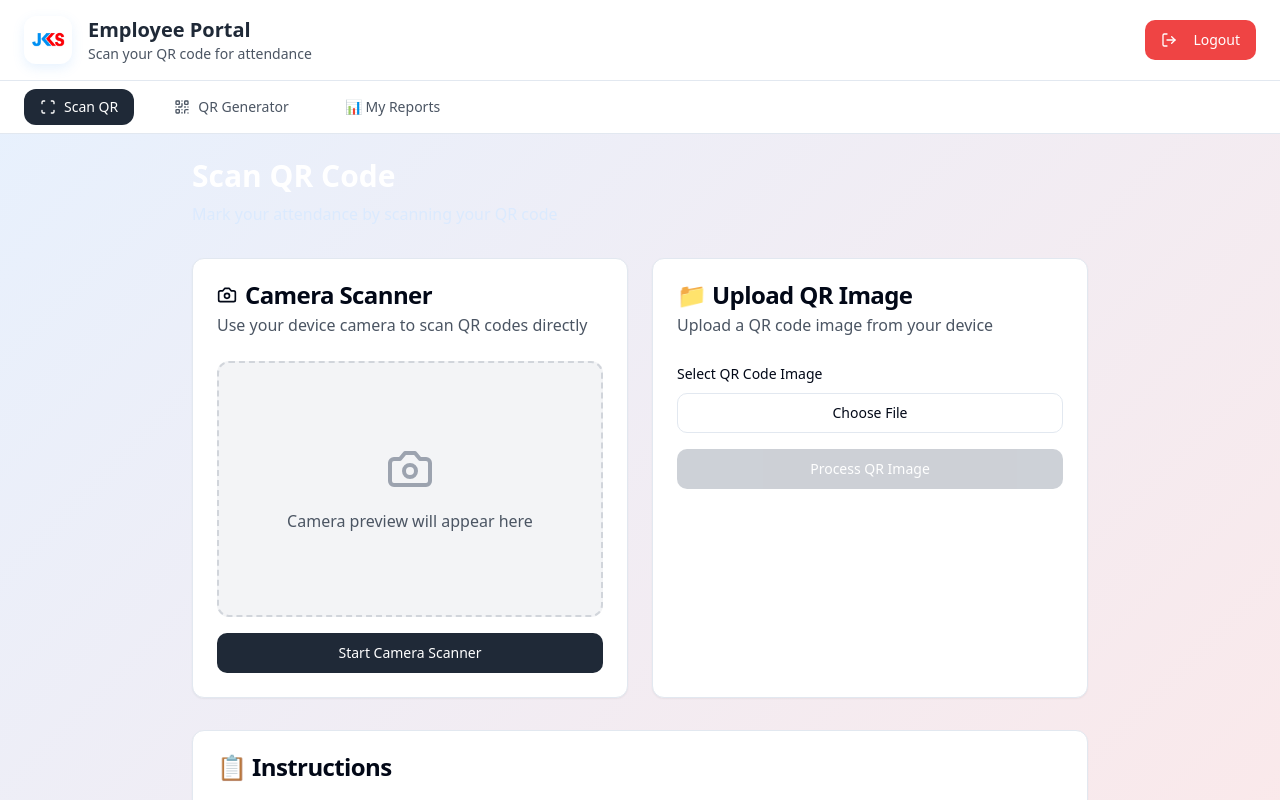
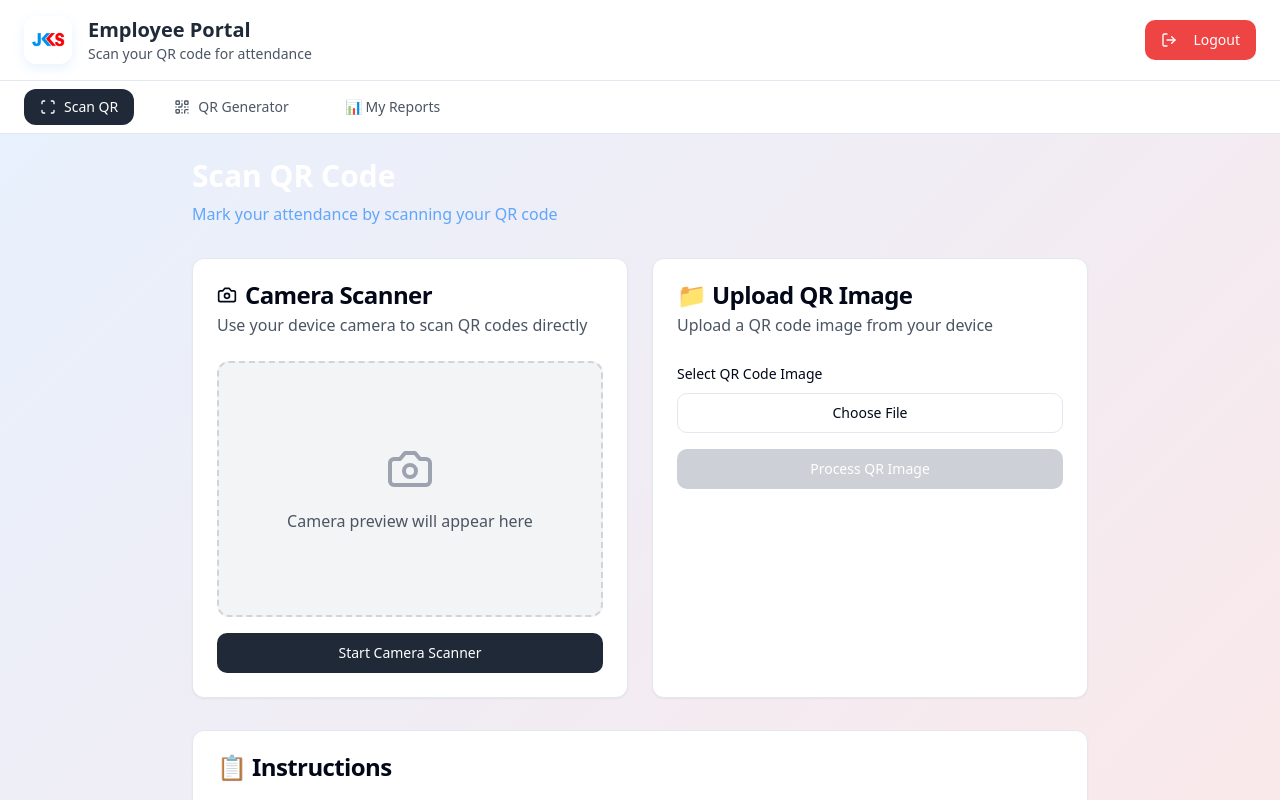
Before and after one commit to syoo1504/project-mirror-genesis, a React (Vite) app: page /employee/scan in a window 1280 px wide. Shown: the top 800 px of the page. Built offline with nearby package versions, Linux system fonts and the light colour scheme; sample sign-in values are in the browser's storage.

Commit message:
Fix: Improve color contrast
Adjust color scheme for better visibility on the /employee/scan page.

```diff
--- a/src/pages/EmployeeScan.tsx
+++ b/src/pages/EmployeeScan.tsx
@@ -113,7 +113,7 @@ const EmployeeScan = () => {
       <div className="p-6">
         <div className="max-w-4xl mx-auto">
           <h1 className="text-3xl font-bold text-white mb-2">Scan QR Code</h1>
-          <p className="text-blue-100 mb-8">Mark your attendance by scanning your QR code</p>
+          <p className="text-primary mb-8">Mark your attendance by scanning your QR code</p>
 
           <div className="grid grid-cols-1 lg:grid-cols-2 gap-6 mb-8">
             {/* Camera Scanner */}
```
